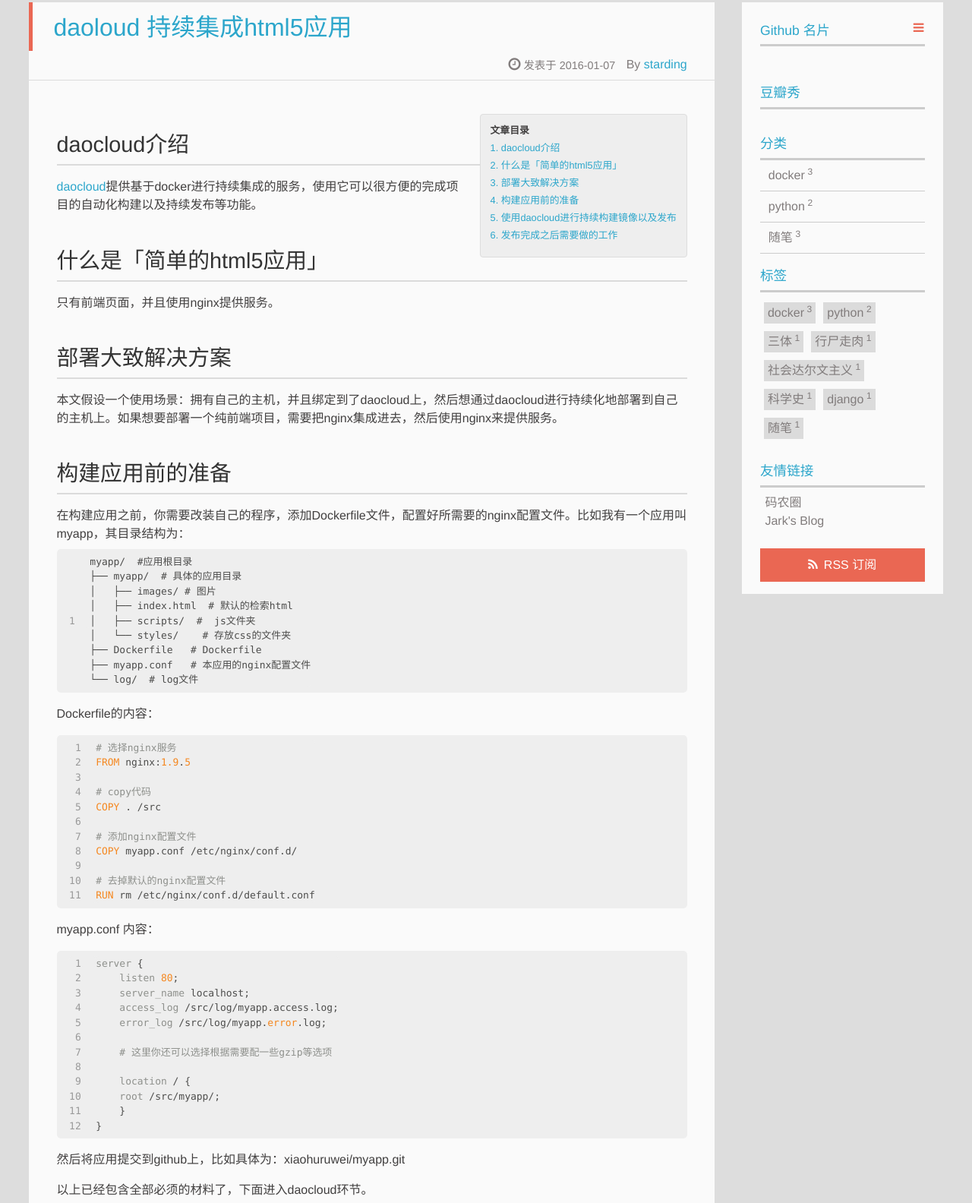
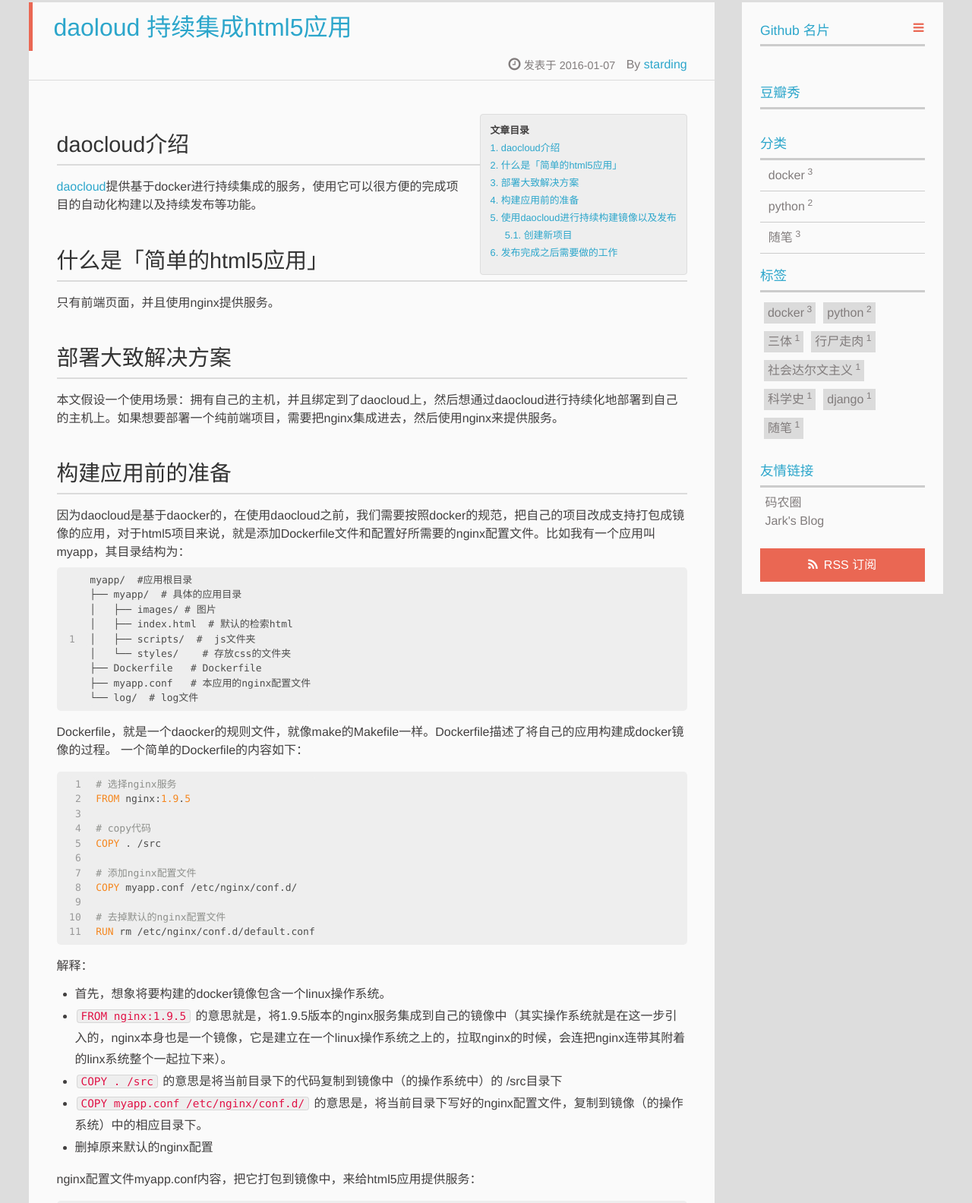
Before and after one commit to starding/starding.github.io, a plain HTML site: page 2016/01/07/daoloud-html5/index.html in a window 1280 px wide. Shown: the part 237-1821 px from the top of the page at 76% size. Drawn offline with nearby package versions, Linux system fonts and the light colour scheme; some packages are replaced by stand-ins of ours; a script that the page names is missing.

Commit message:
Site updated: 2016-01-08 15:35:02

```diff
--- a/2016/01/07/daoloud-html5/index.html
+++ b/2016/01/07/daoloud-html5/index.html
@@ -27,7 +27,7 @@ daocloud提供基于docker进行持续集成的服务，使用它可以很方便
 只有前端页面，并且使用nginx提供服务。
 部署大致解决方案
 本文假设一个使用场景：拥有自己的主机，并且绑定到了daocloud上，然后想通过daocloud进行持续化地部署到自己的主机上。如果想要部署一个纯前端项目，需要把ngi">
-<meta property="og:updated_time" content="2016-01-07T07:25:17.000Z">
+<meta property="og:updated_time" content="2016-01-08T07:32:48.000Z">
 <meta name="twitter:card" content="summary">
 <meta name="twitter:title" content="daoloud 持续集成html5应用">
 <meta name="twitter:description" content="daocloud介绍
@@ -113,7 +113,7 @@ daocloud提供基于docker进行持续集成的服务，使用它可以很方便
 		<div id="toc" class="toc-article">
 			<strong class="toc-title">文章目录</strong>
 
-			<ol class="toc"><li class="toc-item toc-level-1"><a class="toc-link" href="#undefined"><span class="toc-number">1.</span> <span class="toc-text">daocloud介绍</span></a></li><li class="toc-item toc-level-1"><a class="toc-link" href="#undefined"><span class="toc-number">2.</span> <span class="toc-text">什么是「简单的html5应用」</span></a></li><li class="toc-item toc-level-1"><a class="toc-link" href="#undefined"><span class="toc-number">3.</span> <span class="toc-text">部署大致解决方案</span></a></li><li class="toc-item toc-level-1"><a class="toc-link" href="#undefined"><span class="toc-number">4.</span> <span class="toc-text">构建应用前的准备</span></a></li><li class="toc-item toc-level-1"><a class="toc-link" href="#undefined"><span class="toc-number">5.</span> <span class="toc-text">使用daocloud进行持续构建镜像以及发布</span></a></li><li class="toc-item toc-level-1"><a class="toc-link" href="#undefined"><span class="toc-number">6.</span> <span class="toc-text">发布完成之后需要做的工作</span></a></li></ol>
+			<ol class="toc"><li class="toc-item toc-level-1"><a class="toc-link" href="#undefined"><span class="toc-number">1.</span> <span class="toc-text">daocloud介绍</span></a></li><li class="toc-item toc-level-1"><a class="toc-link" href="#undefined"><span class="toc-number">2.</span> <span class="toc-text">什么是「简单的html5应用」</span></a></li><li class="toc-item toc-level-1"><a class="toc-link" href="#undefined"><span class="toc-number">3.</span> <span class="toc-text">部署大致解决方案</span></a></li><li class="toc-item toc-level-1"><a class="toc-link" href="#undefined"><span class="toc-number">4.</span> <span class="toc-text">构建应用前的准备</span></a></li><li class="toc-item toc-level-1"><a class="toc-link" href="#undefined"><span class="toc-number">5.</span> <span class="toc-text">使用daocloud进行持续构建镜像以及发布</span></a><ol class="toc-child"><li class="toc-item toc-level-2"><a class="toc-link" href="#undefined"><span class="toc-number">5.1.</span> <span class="toc-text">创建新项目</span></a></li></ol></li><li class="toc-item toc-level-1"><a class="toc-link" href="#undefined"><span class="toc-number">6.</span> <span class="toc-text">发布完成之后需要做的工作</span></a></li></ol>
 
 		</div>
 
@@ -124,17 +124,27 @@ daocloud提供基于docker进行持续集成的服务，使用它可以很方便
 <h1>部署大致解决方案</h1>
 <p>本文假设一个使用场景：拥有自己的主机，并且绑定到了daocloud上，然后想通过daocloud进行持续化地部署到自己的主机上。如果想要部署一个纯前端项目，需要把nginx集成进去，然后使用nginx来提供服务。</p>
 <h1>构建应用前的准备</h1>
-<p>在构建应用之前，你需要改装自己的程序，添加Dockerfile文件，配置好所需要的nginx配置文件。比如我有一个应用叫myapp，其目录结构为：
+<p>因为daocloud是基于daocker的，在使用daocloud之前，我们需要按照docker的规范，把自己的项目改成支持打包成镜像的应用，对于html5项目来说，就是添加Dockerfile文件和配置好所需要的nginx配置文件。比如我有一个应用叫myapp，其目录结构为：
 <figure class="highlight plain"><table><tr><td class="gutter"><pre><span class="line">1</span><br></pre></td><td class="code"><pre><span class="line">myapp/  #&#24212;&#29992;&#26681;&#30446;&#24405;&#10;&#9500;&#9472;&#9472; myapp/  # &#20855;&#20307;&#30340;&#24212;&#29992;&#30446;&#24405;&#10;&#9474;&#160;&#160; &#9500;&#9472;&#9472; images/ # &#22270;&#29255;&#10;&#9474;&#160;&#160; &#9500;&#9472;&#9472; index.html  # &#40664;&#35748;&#30340;&#26816;&#32034;html&#10;&#9474;&#160;&#160; &#9500;&#9472;&#9472; scripts/  #  js&#25991;&#20214;&#22841;&#10;&#9474;&#160;&#160; &#9492;&#9472;&#9472; styles/    # &#23384;&#25918;css&#30340;&#25991;&#20214;&#22841;&#10;&#9500;&#9472;&#9472; Dockerfile   # Dockerfile&#10;&#9500;&#9472;&#9472; myapp.conf   # &#26412;&#24212;&#29992;&#30340;nginx&#37197;&#32622;&#25991;&#20214;&#10;&#9492;&#9472;&#9472; log/  # log&#25991;&#20214;</span><br></pre></td></tr></table></figure></p>
-<p>Dockerfile的内容：</p>
+<p>Dockerfile，就是一个daocker的规则文件，就像make的Makefile一样。Dockerfile描述了将自己的应用构建成docker镜像的过程。
+一个简单的Dockerfile的内容如下：</p>
 <p><figure class="highlight docker"><table><tr><td class="gutter"><pre><span class="line">1</span><br><span class="line">2</span><br><span class="line">3</span><br><span class="line">4</span><br><span class="line">5</span><br><span class="line">6</span><br><span class="line">7</span><br><span class="line">8</span><br><span class="line">9</span><br><span class="line">10</span><br><span class="line">11</span><br></pre></td><td class="code"><pre><span class="line"><span class="comment"># 选择nginx服务</span></span><br><span class="line"><span class="built_in">FROM</span> nginx:<span class="number">1.9</span>.<span class="number">5</span></span><br><span class="line"></span><br><span class="line"><span class="comment"># copy代码</span></span><br><span class="line"><span class="built_in">COPY</span> <span class="bash">. /src</span><br><span class="line"></span></span><br><span class="line"><span class="comment"># 添加nginx配置文件</span></span><br><span class="line"><span class="built_in">COPY</span> <span class="bash">myapp.conf /etc/nginx/conf.d/</span><br><span class="line"></span></span><br><span class="line"><span class="comment"># 去掉默认的nginx配置文件</span></span><br><span class="line"><span class="built_in">RUN</span> <span class="bash">rm /etc/nginx/conf.d/default.conf</span></span><br></pre></td></tr></table></figure></p>
-<p>myapp.conf 内容：</p>
+<p>解释：</p>
+<ul>
+<li>首先，想象将要构建的docker镜像包含一个linux操作系统。</li>
+<li><code>FROM nginx:1.9.5</code> 的意思就是，将1.9.5版本的nginx服务集成到自己的镜像中（其实操作系统就是在这一步引入的，nginx本身也是一个镜像，它是建立在一个linux操作系统之上的，拉取nginx的时候，会连把nginx连带其附着的linx系统整个一起拉下来）。</li>
+<li><code>COPY . /src</code> 的意思是将当前目录下的代码复制到镜像中（的操作系统中）的 /src目录下</li>
+<li><code>COPY myapp.conf /etc/nginx/conf.d/</code> 的意思是，将当前目录下写好的nginx配置文件，复制到镜像（的操作系统）中的相应目录下。</li>
+<li>删掉原来默认的nginx配置</li>
+</ul>
+<p>nginx配置文件myapp.conf内容，把它打包到镜像中，来给html5应用提供服务：</p>
 <p><figure class="highlight nginx"><table><tr><td class="gutter"><pre><span class="line">1</span><br><span class="line">2</span><br><span class="line">3</span><br><span class="line">4</span><br><span class="line">5</span><br><span class="line">6</span><br><span class="line">7</span><br><span class="line">8</span><br><span class="line">9</span><br><span class="line">10</span><br><span class="line">11</span><br><span class="line">12</span><br></pre></td><td class="code"><pre><span class="line"><span class="title">server</span> &#123;</span><br><span class="line">    <span class="title">listen</span> <span class="number">80</span>;</span><br><span class="line">    <span class="title">server_name</span> localhost;</span><br><span class="line">    <span class="title">access_log</span> /src/log/myapp.access.log;</span><br><span class="line">    <span class="title">error_log</span> /src/log/myapp.<span class="built_in">error</span>.log;</span><br><span class="line"></span><br><span class="line">    <span class="comment"># 这里你还可以选择根据需要配一些gzip等选项</span></span><br><span class="line"></span><br><span class="line">    <span class="title">location</span> / &#123;</span><br><span class="line">    <span class="title">root</span> /src/myapp/;</span><br><span class="line">    &#125;</span><br><span class="line">&#125;</span><br></pre></td></tr></table></figure></p>
 <p>然后将应用提交到github上，比如具体为：xiaohuruwei/myapp.git</p>
 <p>以上已经包含全部必须的材料了，下面进入daocloud环节。</p>
 <h1>使用daocloud进行持续构建镜像以及发布</h1>
 <p>因为前面的步骤已经构建好了一个支持docker的代码版本，而且不需要外联像mysql这样的外部服务，因此可以直接将其当做一个但应用的镜像来构建。</p>
 <p>在这方面，daocloud已经有了完善的<a href="http://docs.daocloud.io/" target="_blank" rel="external">文档</a>，可以直接参考其中的创建新项目章节，以及持续集成章节。</p>
+<h2>创建新项目</h2>
 <h1>发布完成之后需要做的工作</h1>
 <p>发布完成之后，可以在daocloud上看到所创建的容器的具体信息。包括映射到宿主机上的端口号等等，为方便后面的叙述，这里假设映射出的端口号为8888。因为是发布到自己的主机上，所以还需要自己配置域名以及nginx反向代理来对外提供访问服务。假设有一个域名已经绑定在了自己的主机上，这里假设为xiaohuruwei.com.</p>
 <p>登陆自己的主机，并配置nginx文件，如果是使用apt-get一类的包管理工具安装的，那么应该是在/etc/nginx/conf.d/目录下添加 myapp.conf:</p>
@@ -207,7 +217,7 @@ daocloud提供基于docker进行持续集成的服务，使用它可以很方便
   <div id="toc" class="toc-aside">
   <strong class="toc-title">文章目录</strong>
 
- <ol class="toc"><li class="toc-item toc-level-1"><a class="toc-link" href="#undefined"><span class="toc-number">1.</span> <span class="toc-text">daocloud介绍</span></a></li><li class="toc-item toc-level-1"><a class="toc-link" href="#undefined"><span class="toc-number">2.</span> <span class="toc-text">什么是「简单的html5应用」</span></a></li><li class="toc-item toc-level-1"><a class="toc-link" href="#undefined"><span class="toc-number">3.</span> <span class="toc-text">部署大致解决方案</span></a></li><li class="toc-item toc-level-1"><a class="toc-link" href="#undefined"><span class="toc-number">4.</span> <span class="toc-text">构建应用前的准备</span></a></li><li class="toc-item toc-level-1"><a class="toc-link" href="#undefined"><span class="toc-number">5.</span> <span class="toc-text">使用daocloud进行持续构建镜像以及发布</span></a></li><li class="toc-item toc-level-1"><a class="toc-link" href="#undefined"><span class="toc-number">6.</span> <span class="toc-text">发布完成之后需要做的工作</span></a></li></ol>
+ <ol class="toc"><li class="toc-item toc-level-1"><a class="toc-link" href="#undefined"><span class="toc-number">1.</span> <span class="toc-text">daocloud介绍</span></a></li><li class="toc-item toc-level-1"><a class="toc-link" href="#undefined"><span class="toc-number">2.</span> <span class="toc-text">什么是「简单的html5应用」</span></a></li><li class="toc-item toc-level-1"><a class="toc-link" href="#undefined"><span class="toc-number">3.</span> <span class="toc-text">部署大致解决方案</span></a></li><li class="toc-item toc-level-1"><a class="toc-link" href="#undefined"><span class="toc-number">4.</span> <span class="toc-text">构建应用前的准备</span></a></li><li class="toc-item toc-level-1"><a class="toc-link" href="#undefined"><span class="toc-number">5.</span> <span class="toc-text">使用daocloud进行持续构建镜像以及发布</span></a><ol class="toc-child"><li class="toc-item toc-level-2"><a class="toc-link" href="#undefined"><span class="toc-number">5.1.</span> <span class="toc-text">创建新项目</span></a></li></ol></li><li class="toc-item toc-level-1"><a class="toc-link" href="#undefined"><span class="toc-number">6.</span> <span class="toc-text">发布完成之后需要做的工作</span></a></li></ol>
 
   </div>
 
```
Also changed, not shown: atom.xml (+14 -4 lines), sitemap.xml (+5 -5 lines).
